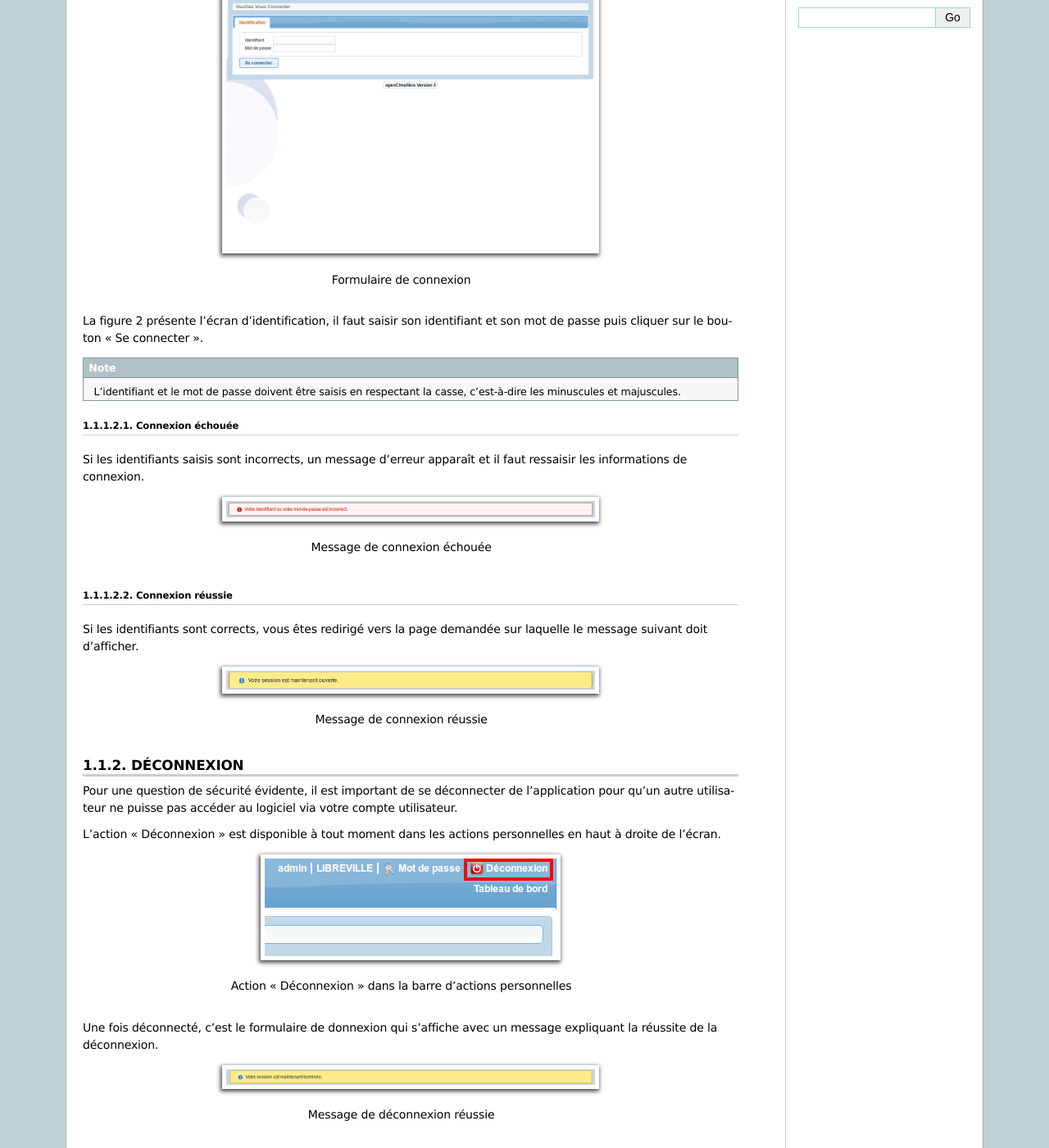
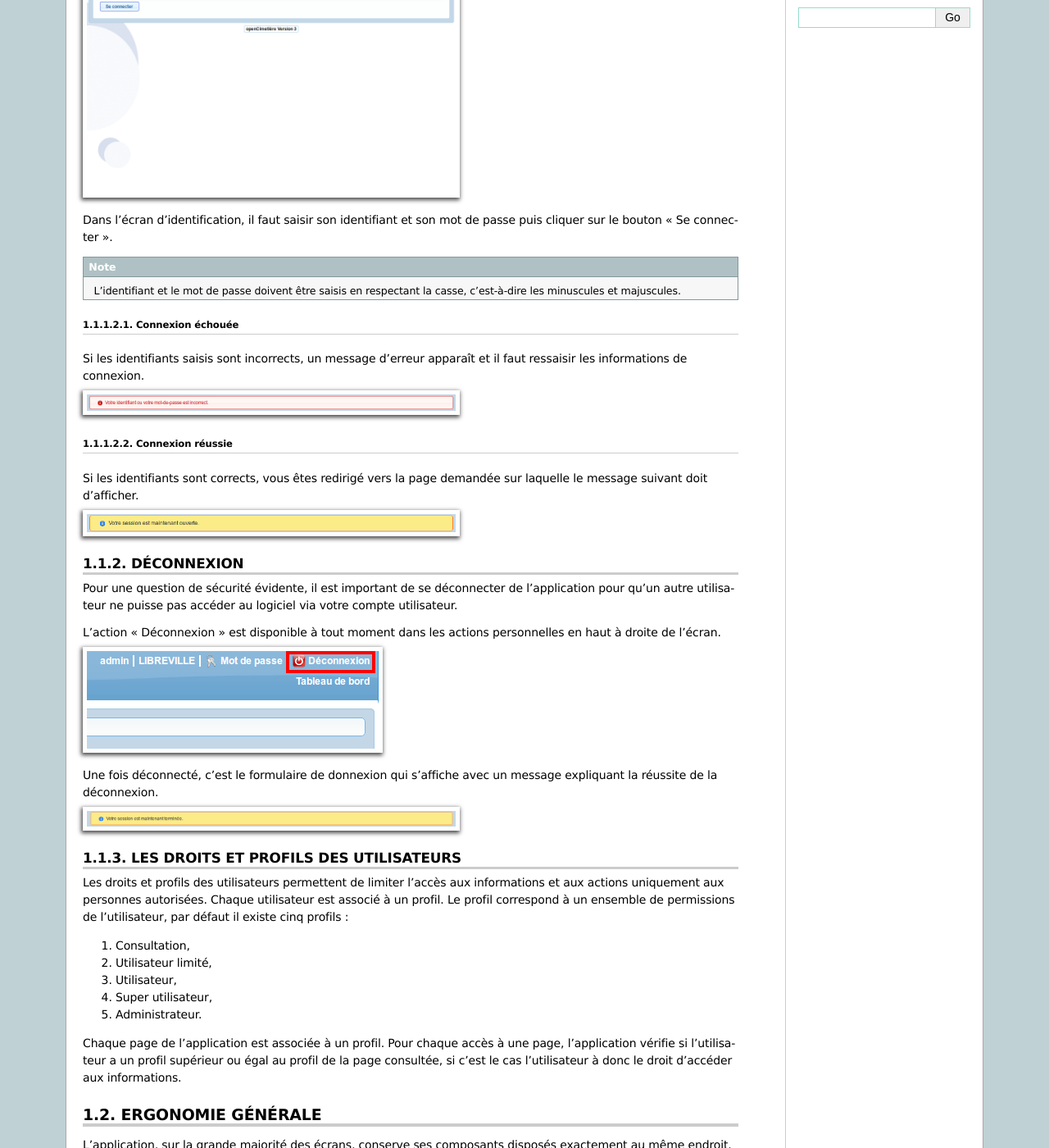
Before and after one commit to KevinFoisnet/opencimetiere-documentation, a Sphinx documentation site: the page built from source/manuel_utilisateur/ergonomie.rst, in a window 1280 px wide and 1400 px high, scrolled down 1089 px. Shown: the whole window at 82% size. Built offline with Sphinx 7.4.7, drawn with Linux system fonts in a browser that asks for light colours; some of the changed text lies outside the part shown.

Commit message:
Suppression des instructions figure et remplacement par les instructions image

```diff
--- a/source/manuel_utilisateur/ergonomie.rst
+++ b/source/manuel_utilisateur/ergonomie.rst
@@ -50,12 +49,10 @@ Saisie des informations de connexion
 
 Cet écran de connexion est composé de deux zones de texte et d'un bouton.
 
-.. figure:: opencimetiere--ergonomie-formulaire-connexion.png
+.. image:: opencimetiere--ergonomie-formulaire-connexion.png
 
-    Formulaire de connexion
-
-La figure 2 présente l'écran d'identification, il faut saisir son identifiant et
-son mot de passe puis cliquer sur le bouton « Se connecter ».
+Dans l'écran d'identification, il faut saisir son identifiant et son mot de
+passe puis cliquer sur le bouton « Se connecter ».
 
 .. note::
 
@@ -69,9 +66,7 @@ Connexion échouée
 Si les identifiants saisis sont incorrects, un message d'erreur apparaît et il
 faut ressaisir les informations de connexion.
 
-.. figure:: opencimetiere--ergonomie-connexion-message-erreur.png
-
-    Message de connexion échouée
+.. image:: opencimetiere--ergonomie-connexion-message-erreur.png
 
 
 Connexion réussie
@@ -80,9 +75,7 @@ Connexion réussie
 Si les identifiants sont corrects, vous êtes redirigé vers la page demandée sur
 laquelle le message suivant doit d'afficher.
 
-.. figure:: opencimetiere--ergonomie-connexion-message-ok.png
-
-    Message de connexion réussie
+.. image:: opencimetiere--ergonomie-connexion-message-ok.png
 
 
 
@@ -97,16 +90,14 @@ via votre compte utilisateur.
 L'action "Déconnexion" est disponible à tout moment dans les actions
 personnelles en haut à droite de l'écran.
 
-.. figure:: opencimetiere--ergonomie-deconnexion-action.png
+.. image:: opencimetiere--ergonomie-deconnexion-action.png
 
-   Action "Déconnexion" dans la barre d'actions personnelles
 
 Une fois déconnecté, c'est le formulaire de donnexion qui s'affiche avec un
 message expliquant la réussite de la déconnexion.
 
-.. figure:: opencimetiere--ergonomie-deconnexion-message-ok.png
+.. image:: opencimetiere--ergonomie-deconnexion-message-ok.png
 
-    Message de déconnexion réussie
 
 
 
@@ -289,14 +277,16 @@ Un formulaire dans cet applicatif peut soit être de visualisation soit d'action
 contient un portlet d'actions contextuelles et que le deuxième contient un
 bouton qui permet de valider le formulaire en question.
 
-.. figure:: opencimetiere--ergonomie-formulaire-visualiser.png
+Voici l'exemple d'un formulaire en mode visualisation.
 
-    Exemple d'un formulaire en mode visualisation
+.. image:: opencimetiere--ergonomie-formulaire-visualiser.png
 
 
-.. figure:: opencimetiere--ergonomie-formulaire-modifier.png
+Voici l'exemple d'un formulaire en mode modification.
 
-    Exemple d'un formulaire en mode modification
+.. image:: opencimetiere--ergonomie-formulaire-modifier.png
+
+
 
 ===========
 Les actions
@@ -340,10 +330,7 @@ listing de ces éléments liés avec des actions qui permettent également d'acc
 Par exemple sur l'image suivante, on peut voir sur le "profil" un onglet
 "tableau de bord" qui liste les tableaux de bord liés au profil utilisateur.
 
-.. figure:: opencimetiere--ergonomie-formulaire-onglet-listing.png
-
-    Exemple d'un onglet sur un formulaire
-
+.. image:: opencimetiere--ergonomie-formulaire-onglet-listing.png
 
 
 .. |icone-edition-pdf| image:: opencimetiere--icone-edition-pdf.png
```
Also changed, not shown: other parts of source/manuel_utilisateur/ergonomie.rst (+3 -7 lines).
